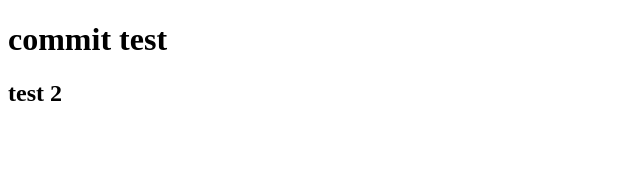
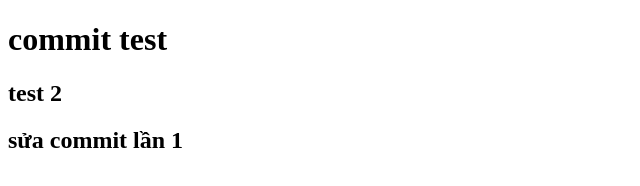
Before and after one commit to nhatduyk2/duan4, a plain HTML site: page index.html in a window 1280 px wide. Shown: the whole page, without its empty margins (0-640 px from the left). Drawn offline with Linux system fonts and the light colour scheme.

Commit message:
sửa commit lần 1

```diff
--- a/index.html
+++ b/index.html
@@ -8,5 +8,6 @@
   <body>
     <h1>commit test</h1>
     <h2>test 2</h2>
+    <h2>sửa commit lần 1</h2>
   </body>
 </html>
```
